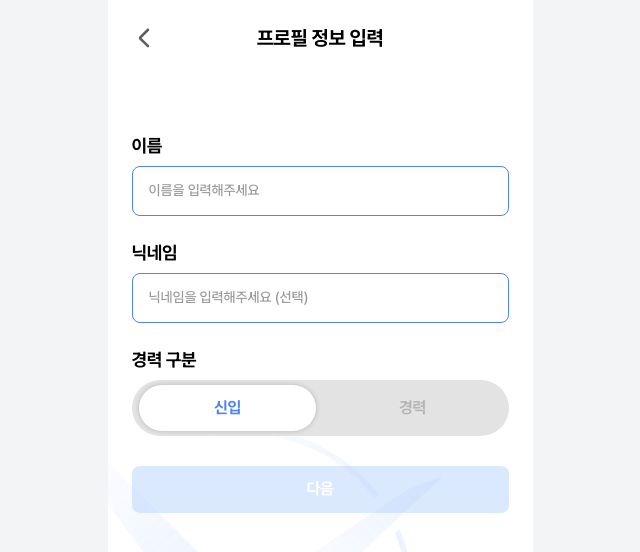
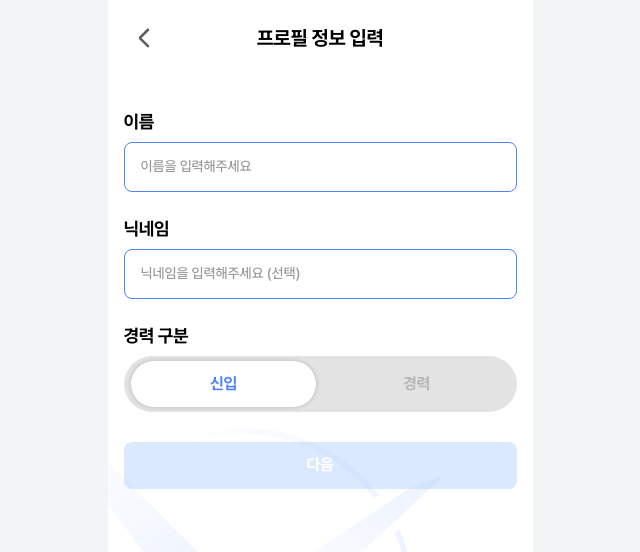
Before and after one commit to UMC9th-NaviK/NaviK-FE, a React (Vite) app: page /onboarding in a window 1280 px wide. Shown: the top 552 px of the page, without its empty margins (320-960 px from the left). Built offline with nearby package versions, Linux system fonts and the light colour scheme.

Commit message:
#8 [CHORE] 온보딩 페이지 여백 수정

```diff
--- a/src/pages/onboarding/OnboardingPage.tsx
+++ b/src/pages/onboarding/OnboardingPage.tsx
@@ -25,8 +25,8 @@ const OnboardingPage = () => {
       />
       {/* 헤더 */}
       <BackHeader title="프로필 정보 입력" />
-      <div className="text-heading-20B z-10 w-full p-6">
-        <div className="mt-8.25 flex flex-col gap-7.5">
+      <div className="text-heading-20B z-10 w-full p-4">
+        <div className="mt-4.25 flex flex-col gap-7.5">
           <div className="flex flex-col gap-6">
             <Input
               title="이름"
```
